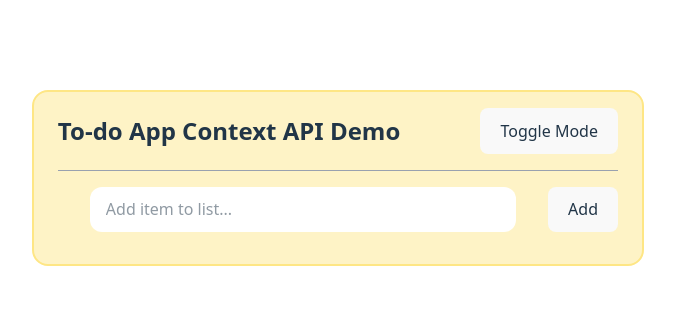
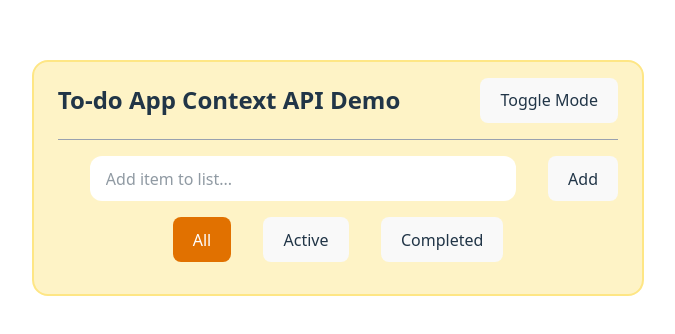
Before and after one commit to magali-la/context-api, a React (Vite) app: page / in a window 1280 px wide. Shown: the part 222-556 px from the top of the page, without its empty margins (302-977 px from the left). Built offline with nearby package versions, Linux system fonts and the light colour scheme.

Commit message:
feat(filters): add base UI for filter buttons, import in App.tsx

```diff
--- a/src/App.tsx
+++ b/src/App.tsx
@@ -1,4 +1,5 @@
 import './App.css'
+import FilterButtons from './components/FilterButtons'
 import TodoInput from './components/TodoInput'
 import TodoList from './components/TodoList'
 
@@ -18,7 +19,7 @@ function App() {
           <TodoInput/>
         </section>
         {/* filters */}
-
+        <FilterButtons/>
         {/* list w empty state */}
         <TodoList />
       </div>
--- /dev/null
+++ b/src/components/FilterButtons.tsx
@@ -0,0 +1,10 @@
+export default function FilterButtons() {
+
+    return (
+        <div className="flex flex-row w-full justify-center gap-8">
+            <button className="bg-amber-600! text-white" value="All">All</button>
+            <button className="bg-orange-700" value="All">Active</button>
+            <button className="bg-orange-700" value="All">Completed</button>
+        </div>
+    )
+}
```
